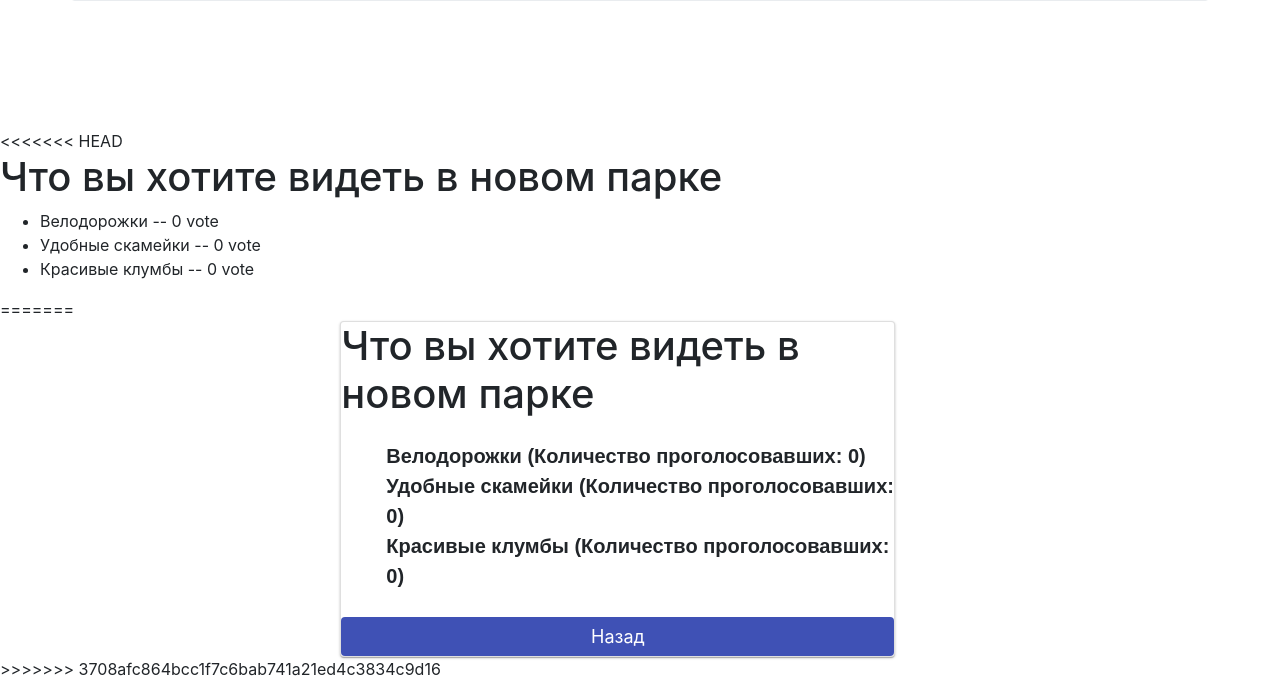
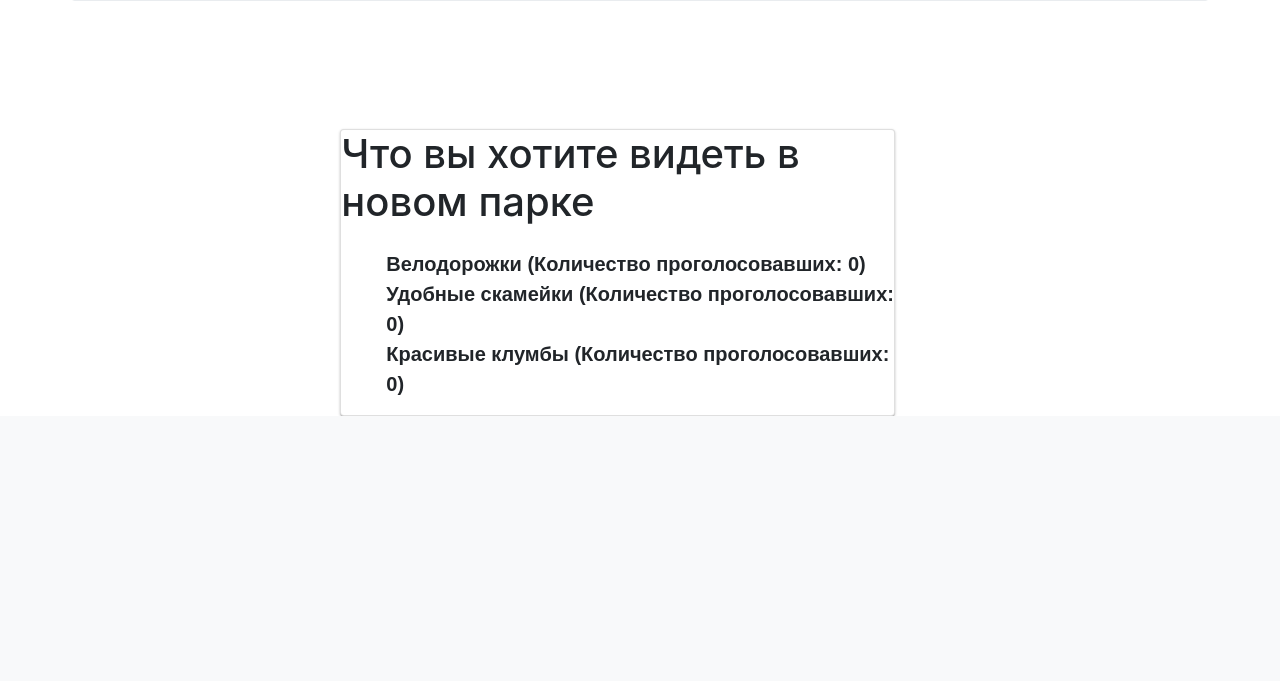
Before and after one commit to Margaev/baltichack, a Django app: page /1/ in a window 1280 px wide. Shown: the part 741-1422 px from the top of the page. After the commit the page ends 1157 px from the top, so only its background shows below. Run offline with Django 3.2, Linux system fonts and the light colour scheme; data comes from the database, SQL or seed files in the repository; some libraries are stand-ins or nearby versions.

Commit message:
ALMOST DONE

```diff
--- a/templates/detail.html
+++ b/templates/detail.html
@@ -39,17 +39,6 @@
   </form>
   </div>
 {% else %}
-<<<<<<< HEAD
-
-<h1>{{ post.poll.question }}</h1>
-
-<ul>
-{% for choice in post.poll.choice_set.all %}
-    <li>{{ choice.choice_text }} -- {{ choice.votes_count }} vote{{ choice.votes|pluralize }}</li>
-{% endfor %}
-</ul>
-
-=======
 <div class="container">
 
     <div class="shdw card" style="width:50%; margin-left:23% ;">
@@ -60,11 +49,8 @@
 
         {% endfor %}
         </ul>
-
-<a class="btn btn-light text-white" style="background-color: #3f51b5;font-size: 18px; width: 100%; border: 0px; margin-top: 10px;" href="{% url 'citizenopinion:detail' poll.id %}">Назад</a>
 </div>
 </div>
->>>>>>> 3708afc864bcc1f7c6bab741a21ed4c3834c9d16
 {% endif %}
 
 {% endblock %}
```
